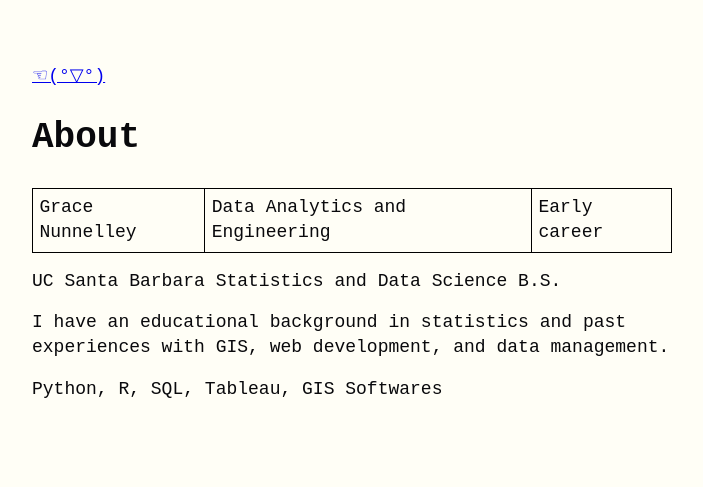
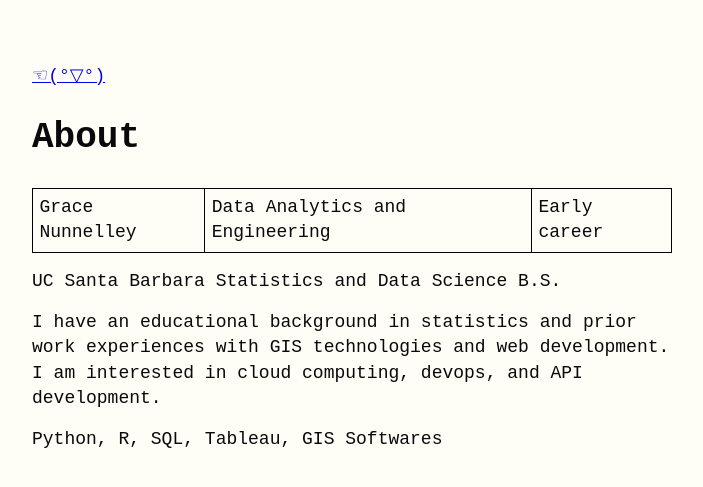
Before and after one commit to gnunnelley/portfolio, a Jekyll site: the page built from about.md, in a window 1280 px wide. Shown: the top 487 px of the page, without its empty margins (288-991 px from the left). Built offline with Jekyll 4.4.1, drawn with Linux system fonts in a browser that asks for light colours.

Commit message:
about modification

```diff
--- a/about.md
+++ b/about.md
@@ -8,7 +8,7 @@ Grace Nunnelley | Data Analytics and Engineering | Early career
 
 UC Santa Barbara Statistics and Data Science B.S.
 
-I have an educational background in statistics and past experiences with GIS, web development, and data management.
+I have an educational background in statistics and prior work experiences with GIS technologies and web development.  I am interested in cloud computing, devops, and API development.
 
 Python, R, SQL, Tableau, GIS Softwares
 
```
Also changed, not shown: 3 other files.
